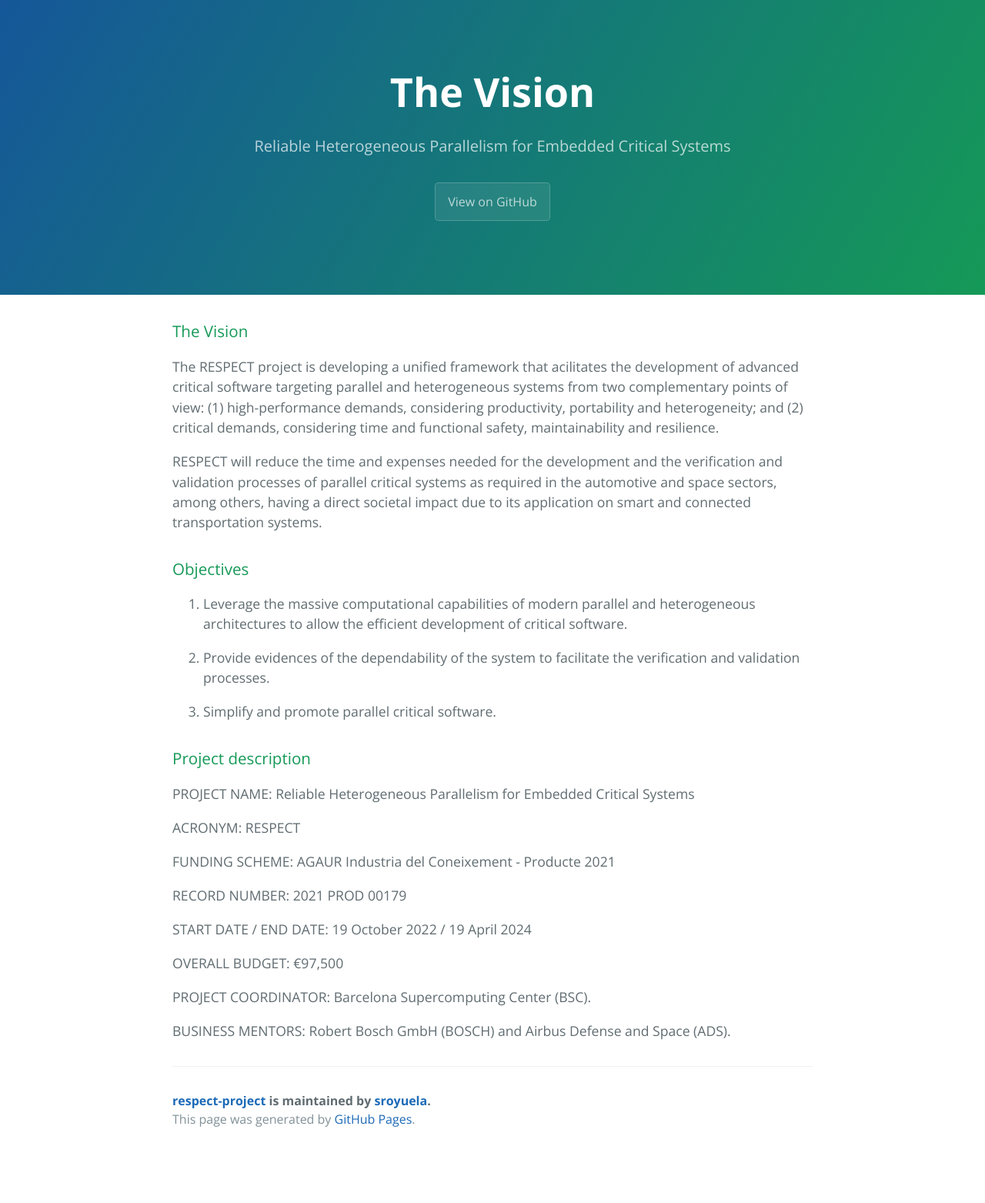
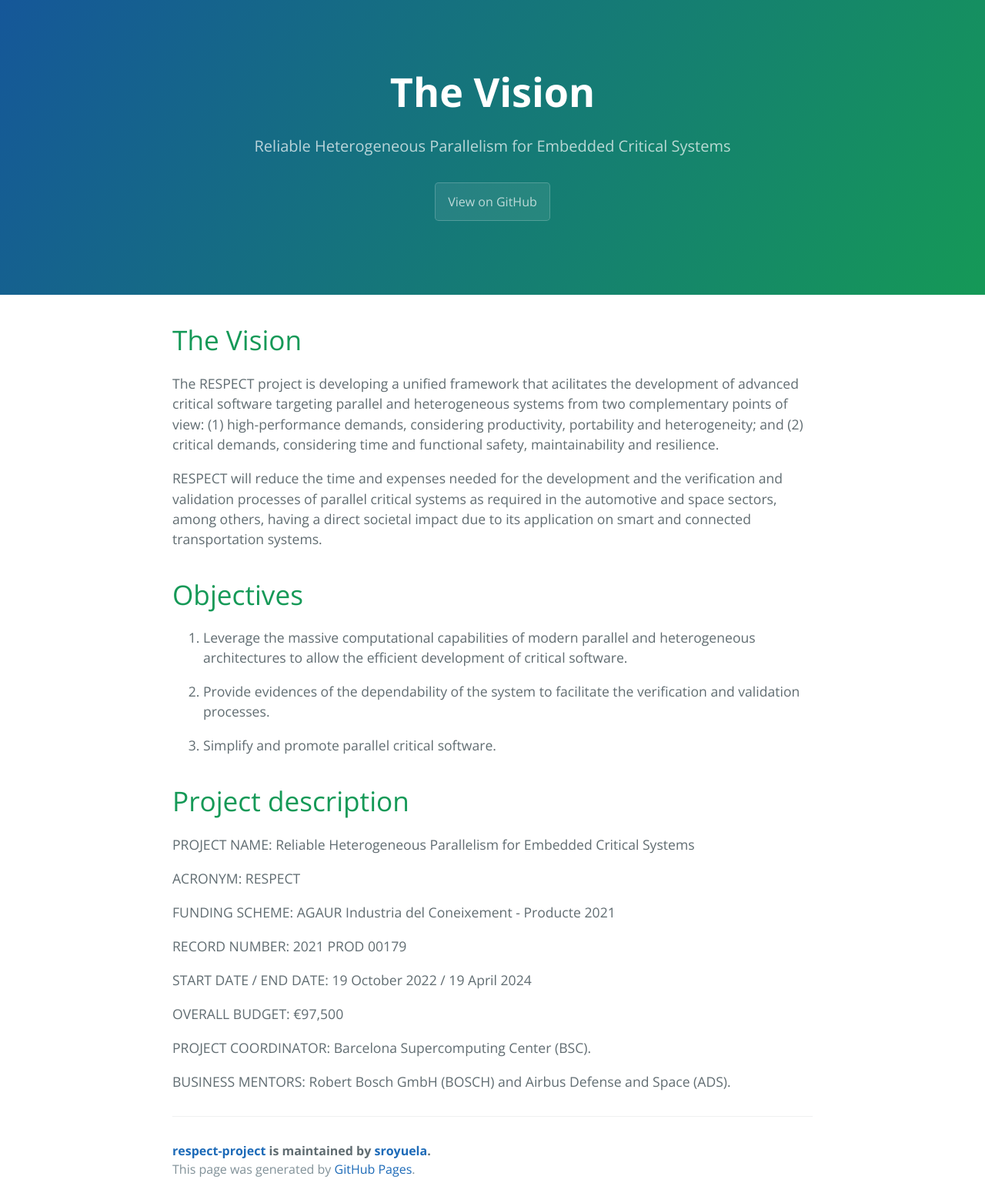
Before and after one commit to sroyuela/respect-project, a Jekyll site: the page built from index.md, in a window 1280 px wide. Shown: the whole page at 77% size. Built offline with Jekyll 4.4.1, drawn with Linux system fonts in a browser that asks for light colours; our own code applies the rules of GitHub Pages for plain Markdown files; before the commit the page ends 1498 px from its top, so only the background shows below that.

```diff
--- a/index.md
+++ b/index.md
@@ -2,16 +2,14 @@
 layout: default
 ---
 
-
-
-### The Vision
+# The Vision
 
 The RESPECT project is developing a unified framework that acilitates the development of advanced critical software targeting parallel and heterogeneous systems from two complementary points of view: (1) high-performance demands, considering productivity, portability and heterogeneity; and (2) critical demands, considering time and functional safety, maintainability and resilience.
 
 RESPECT will reduce the time and expenses needed for the development and the verification and validation processes of parallel critical systems as required in the automotive and space sectors, among others, having a direct societal impact due to its application on smart and connected transportation systems.
 
 
-### Objectives
+# Objectives
 
 1. Leverage the massive computational capabilities of modern parallel and heterogeneous architectures to allow the efficient development of critical software.
 
@@ -20,7 +18,7 @@ RESPECT will reduce the time and expenses needed for the development and the ver
 3. Simplify and promote parallel critical software.
 
 
-### Project description
+# Project description
 
 PROJECT NAME: Reliable Heterogeneous Parallelism for Embedded Critical Systems
 
```
